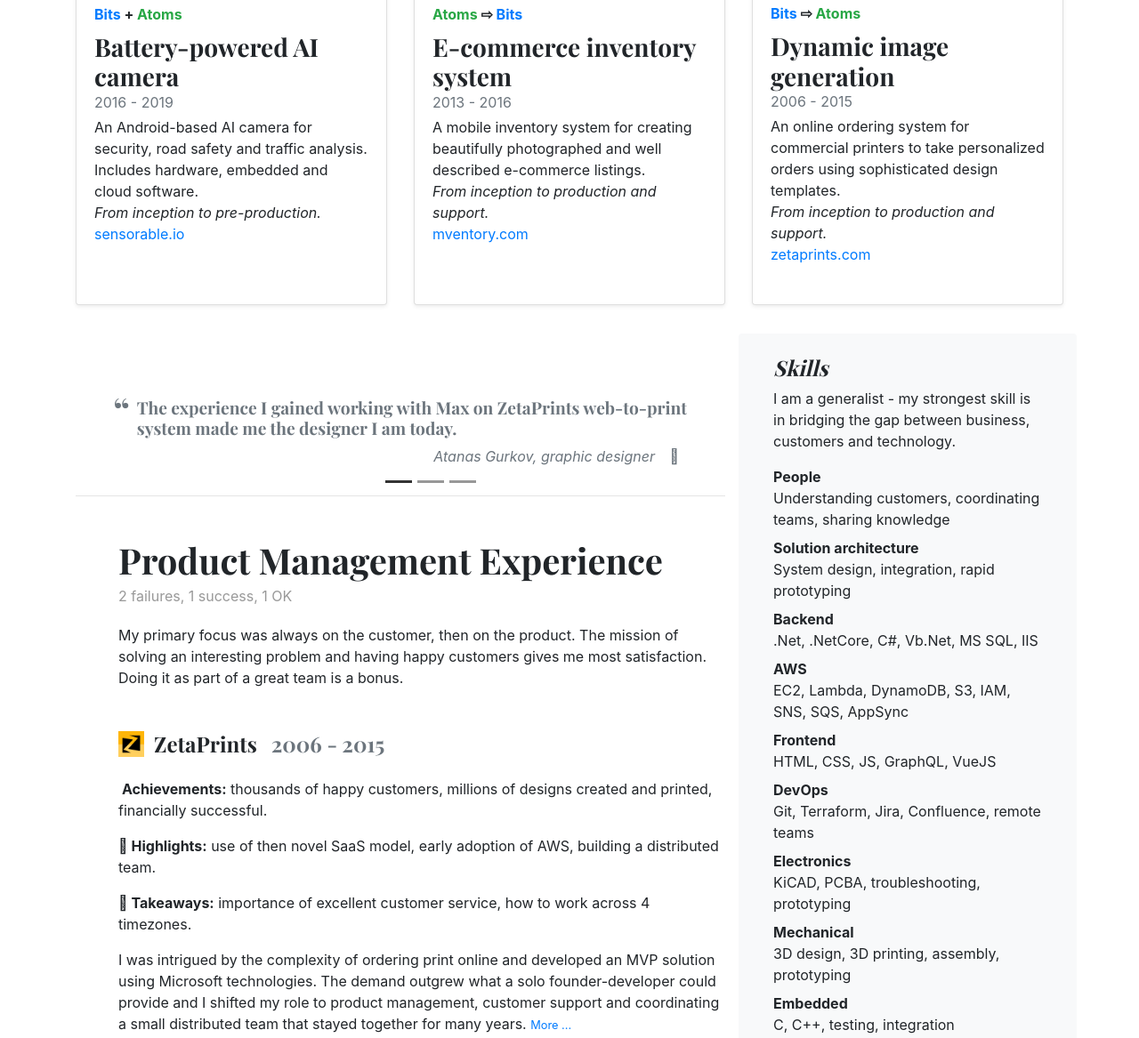
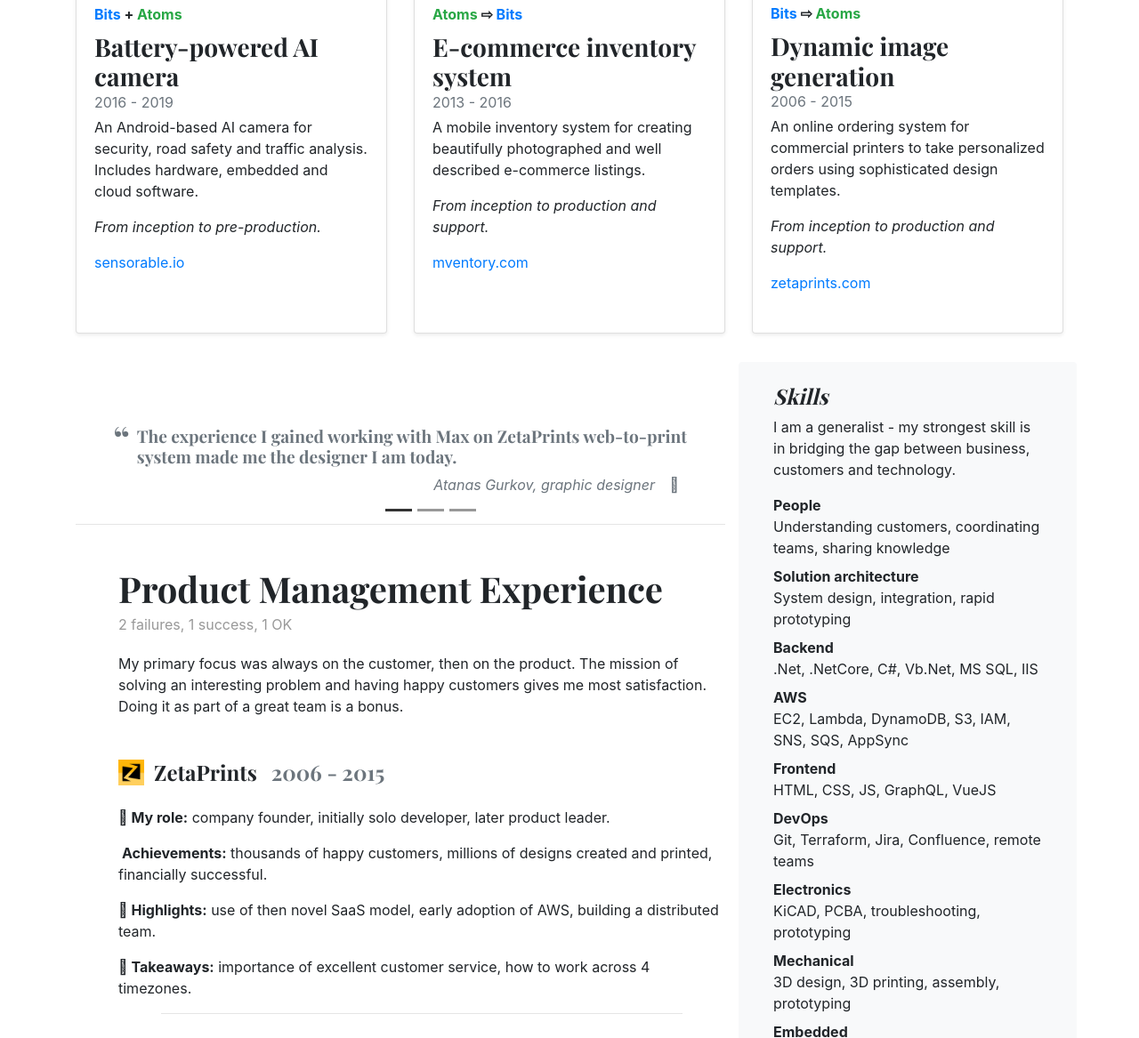
Before and after one commit to rimutaka/resume, a plain HTML site: page index.html in a window 1280 px wide. Shown: the part 834-2001 px from the top of the page at 89% size. Drawn offline with nearby package versions, Linux system fonts and the light colour scheme; some icons are missing.

Commit message:
Quick fix - less verbose experience.

```diff
--- a/index.html
+++ b/index.html
@@ -195,9 +195,9 @@
                 class="text-success">Atoms</span></strong>
             <h3 class="mb-0">Battery-powered AI camera</h3>
             <div class="mb-1 text-muted">2016 - 2019</div>
-            <p class="card-text mb-auto">An Android-based AI camera for security, road safety and traffic
-              analysis. Includes hardware, embedded and cloud software.<br><i>From inception to
-                pre-production.</i></p>
+            <p class="card-text mb-3">An Android-based AI camera for security, road safety and traffic
+              analysis. Includes hardware, embedded and cloud software.</p>
+              <p><i>From inception to                 pre-production.</i></p>
             <a href="https://sensorable.io" target="_blank">sensorable.io</a>
           </div>
         </div>
@@ -212,8 +212,9 @@
                 class="text-primary">Bits</span></strong>
             <h3 class="mb-0">E-commerce inventory system</h3>
             <div class="mb-1 text-muted">2013 - 2016</div>
-            <p class="card-text mb-auto">A mobile inventory system for creating beautifully photographed
-              and well described e-commerce listings.<br><i>From inception to production and support.</i></p>
+            <p class="card-text mb-3">A mobile inventory system for creating beautifully photographed
+              and well described e-commerce listings.</p>
+              <p><i>From inception to production and support.</i></p>
             <a href="http://mventory.com" target="_blank">mventory.com</a>
           </div>
         </div>
@@ -228,8 +229,9 @@
                 class="text-success">Atoms</span></strong>
             <h3 class="mb-0">Dynamic image generation</h3>
             <div class="mb-1 text-muted">2006 - 2015</div>
-            <p class="card-text mb-auto">An online ordering system for commercial printers to take personalized orders
-              using sophisticated design templates.<br><i>From inception to production and support.</i></p>
+            <p class="card-text mb-3">An online ordering system for commercial printers to take personalized orders
+              using sophisticated design templates.</p>
+              <p><i>From inception to production and support.</i></p>
             <a href="http://zetaprints.com" target="_blank">zetaprints.com</a>
           </div>
         </div>
@@ -308,13 +310,14 @@
           <!-- PROJECT 1 -->
           <h4 class="mt-5 mb-4 logo" style="background-image: url(img/zetaprints-logo.png)">ZetaPrints<span
               class="ml-3 text-secondary">2006 - 2015</span></h4>
+          <p><i class="fal fa-user-cog mr-1"></i><strong>My role:</strong> company founder, initially solo developer, later product leader.</p>
           <p><i class="fal fa-trophy-alt mr-1"></i><strong>Achievements:</strong> thousands of happy customers,
             millions of designs created and printed, financially successful.</p>
           <p><i class="fal fa-exclamation-circle mr-1"></i><strong>Highlights:</strong> use of then novel SaaS
             model, early adoption of AWS, building a distributed team.</p>
           <p><i class="fal fa-graduation-cap mr-1"></i><strong>Takeaways:</strong> importance of excellent customer
             service, how to work across 4 timezones.</p>
-          <p>I was intrigued by the complexity of ordering print online and developed an MVP solution using Microsoft
+          <p class="d-none">I was intrigued by the complexity of ordering print online and developed an MVP solution using Microsoft
             technologies. The demand outgrew what a solo founder-developer could provide and I shifted my role to
             product management, customer support and coordinating a small distributed team that stayed together for many
             years. <a class="link-more" href="http://zetaprints.com">More ...</a></p>
@@ -323,6 +326,7 @@
           <!-- PROJECT 2 -->
           <h4 class="mt-5 mb-4 logo" style="background-image: url(img/mventory-logo.png)">mVentory<span
               class="ml-3 text-secondary">2013 - 2016</span></h4>
+          <p><i class="fal fa-user-cog mr-1"></i><strong>My role:</strong> co-founder, product leader.</p>
           <p><i class="fal fa-lightbulb-exclamation mr-1"></i><strong>Challenges:</strong> make a digital product that
             fits seamlessly into an ad hoc retail workflow.</p>
           <p><i class="fal fa-trophy-alt mr-1"></i><strong>Achievements:</strong> an easy to use system, tens of
@@ -330,7 +334,7 @@
           <p><i class="fal fa-graduation-cap mr-1"></i><strong>Takeaways:</strong> solve problems worth solving, focus,
             move
             fast.</p>
-          <p>Initially a side project, we switched ZetaPrints team to working on this completely new opportunity. I
+          <p class="d-none">Initially a side project, we switched ZetaPrints team to working on this completely new opportunity. I
             was solely focused on product management across Magento, Android, AWS and hardware peripherals. Most of my
             time was spent in shops and warehouses working closely with customers and relaying my experiences and ideas
             back to the team. <a class="link-more" href="http://mventory.com">More ...</a></p>
@@ -340,13 +344,13 @@
           <h4 class="mt-5 mb-4 logo" style="background-image: url(img/sensorable-logo.png)">Sensorable<span
               class="ml-3 text-secondary">2016 - 2019</span></h4>
 
-          <p><i class="fal fa-user-cog mr-1"></i><strong>My role:</strong> hardware concept, manufacturing, field
+          <p><i class="fal fa-user-cog mr-1"></i><strong>My role:</strong> co-founder, hardware concept, manufacturing, field
             testing, AWS cloud, UI, team coordination, customer relations.</p>
           <p><i class="fal fa-trophy-alt mr-1"></i><strong>Achievements:</strong> real-time on-device ANPR and vehicle
             counting with only 2W of power.</p>
           <p><i class="fal fa-graduation-cap mr-1"></i><strong>Takeaways:</strong> the value of a great team, advisors
             and investors.</p>
-          <p>I started this project as a sole developer/engineer "hacking" Android code, making hardware and
+          <p class="d-none">I started this project as a sole developer/engineer "hacking" Android code, making hardware and
             electronics. The team grew to include an electronics engineer, a 3D-designer and a machine learning expert
             as a co-founder.
             Together we created a unique and fully functional product to make cities safer for cyclists,
```
